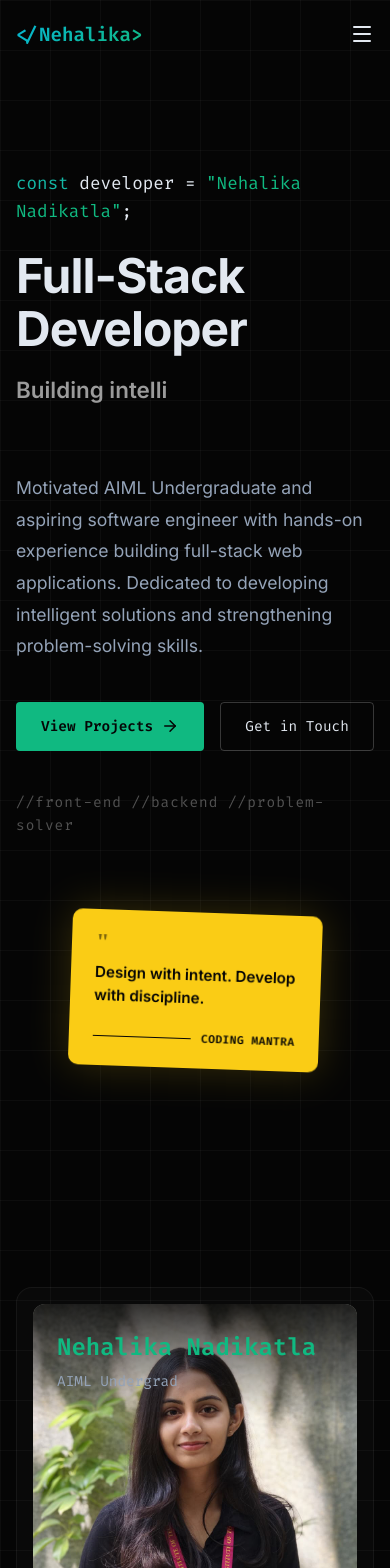
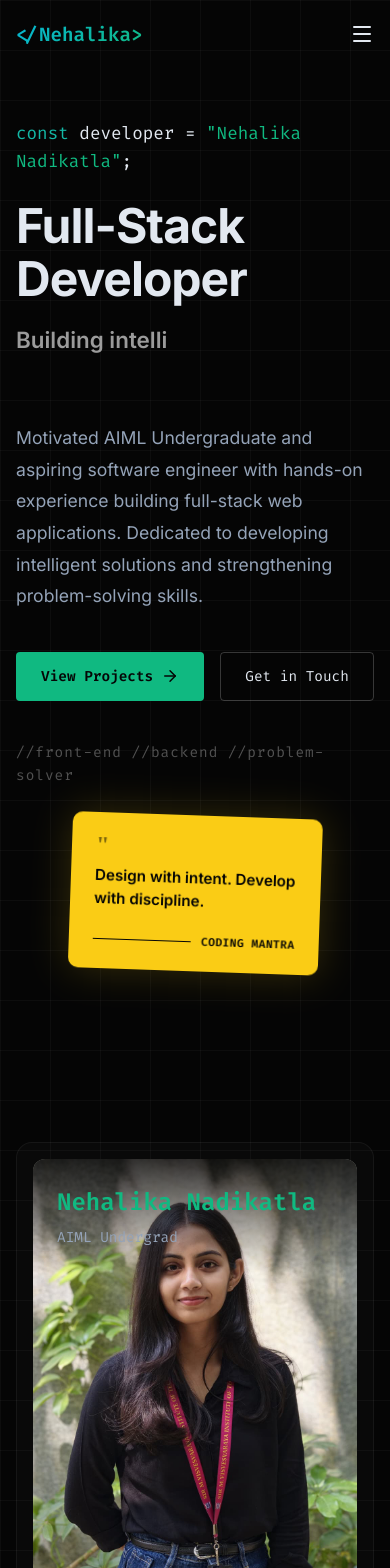
Before and after one commit to nehalikareddy/Portfolio, a React (Vite) app: page / in a window 390 px wide. Shown: the top 1568 px of the page. Built offline with nearby package versions, Linux system fonts and the light colour scheme.

Commit message:
Fix mobile spacing issues in hero section

```diff
--- a/src/components/Hero.css
+++ b/src/components/Hero.css
@@ -178,12 +178,15 @@
 }
 
 @media (max-width: 992px) {
+  .hero-section {
+    padding-top: 100px;
+  }
   .hero-container {
     flex-direction: column;
-    margin-top: 40px;
+    margin-top: 20px;
   }
   .hero-right-container {
-    min-height: 250px;
+    min-height: 150px;
   }
   .decorative-brackets {
     font-size: 8rem;
```
